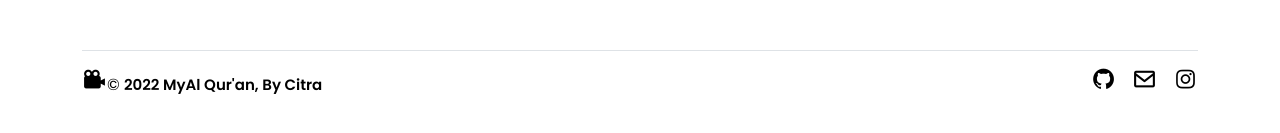
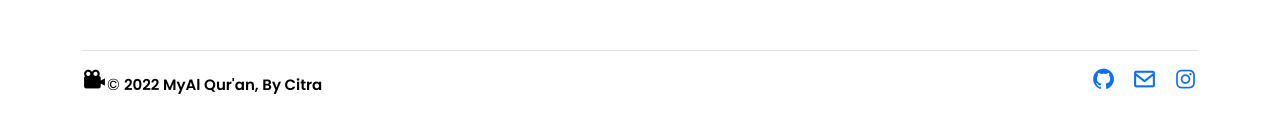
Before and after one commit to Citramrn/movie-landing-page, a React (Create React App) app: page / in a window 1280 px wide. Shown: the part 2843-2976 px from the top of the page. Built offline with nearby package versions, Linux system fonts and the light colour scheme.

Commit message:
fix : footer tag color

```diff
--- a/src/components/Footer.js
+++ b/src/components/Footer.js
@@ -10,9 +10,9 @@ function Footer() {
                 </div>
 
                 <ul className="nav col-md-4 justify-content-end list-unstyled d-flex">
-                    <li className="ms-3"><Link className="text-black" to="#"><i className='bx bxl-github'></i></Link></li>
-                    <li className="ms-3"><Link className="text-black" to="#"><i className='bx bx-envelope'></i></Link></li>
-                    <li className="ms-3"><Link className="text-black" to="#"><i className='bx bxl-instagram'></i></Link></li>
+                    <li className="ms-3"><Link className="text-gray" to="#"><i className='bx bxl-github'></i></Link></li>
+                    <li className="ms-3"><Link className="text-gray" to="#"><i className='bx bx-envelope'></i></Link></li>
+                    <li className="ms-3"><Link className="text-gray" to="#"><i className='bx bxl-instagram'></i></Link></li>
                 </ul>
             </footer>
         </div>
```
